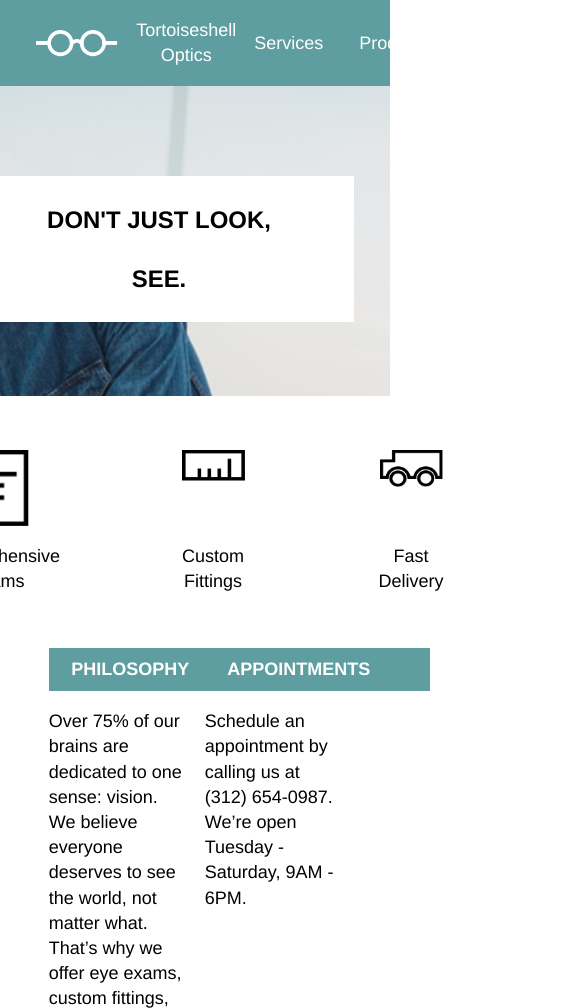
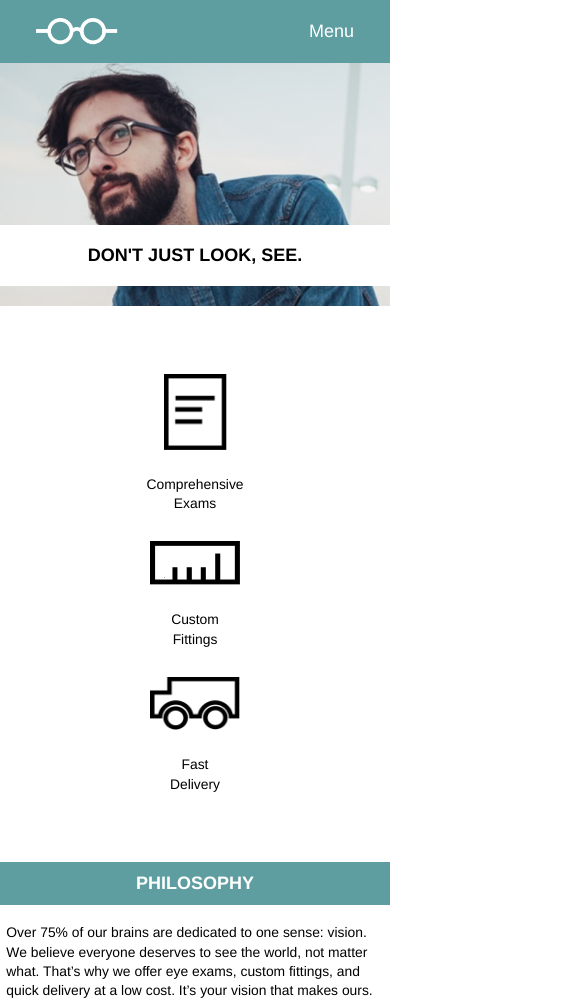
Before and after one commit to 1mauricio4/Tortoiseshell-Optics, a plain HTML site: page index.html in a window 390 px wide. Shown: the top 1008 px of the page, 564 px wide, since content can reach past the window. Drawn offline with Linux system fonts and the light colour scheme.

Commit message:
final add cellphone media query and final minor adjustments on index.

```diff
--- a/index.html
+++ b/index.html
@@ -34,20 +34,20 @@
     <!---<<<   Support   >>>--->
     <div class="container">
       <div class="icons">
-        <div class="icon paper">
-          <div class="image">
+        <div class="icon">
+          <div class="image paper">
             <img src="./resources/images/paper-icon.png" alt="Paper Icon">
           </div>
           <span>Comprehensive <br/> Exams</span>
         </div>
-        <div class="icon ruler">
-          <div class="image">
+        <div class="icon">
+          <div class="image ruler">
             <img src="./resources/images/ruler-icon.png" alt="Ruler Icon">
           </div>
           <span>Custom <br/> Fittings</span>
         </div>
-        <div class="icon truck">
-          <div class="image">
+        <div class="icon">
+          <div class="image truck">
             <img src="./resources/images/truck-icon.png" alt="Truck Icon">
           </div>
           <span>Fast <br/> Delivery</span>
--- a/resources/css/style.css
+++ b/resources/css/style.css
@@ -93,7 +93,7 @@ ul.nav-2 {
 
 .icon {
   height: 8rem;
-  width: auto;
+  width: 5rem;
   display: flex;
   flex-direction: column;
   justify-content: space-between;
@@ -108,6 +108,12 @@ ul.nav-2 {
 
 .image img {
   width: 3.5rem;
+  height: auto;
+}
+
+.ruler img,
+.truck img {
+  width: 5rem;
   height: auto;
 }
 
@@ -187,7 +193,7 @@ footer {
   margin: 0 1rem 0 0;
 }
 
-@media only screen and (max-width: 1020px) {
+@media only screen and (max-width: 1020px) and (min-width: 720px){
   .container {
     width: 100%;
     height: auto;
@@ -214,3 +220,96 @@ footer {
     padding-bottom: 4rem;
   }
 }
+
+@media only screen and (max-width: 720px) {
+  .container {
+    width: 100%;
+    height: auto;
+  }
+
+  header {
+    height: 17rem;
+    width: 100%;
+    padding-top: 0;
+    background-position: 20%;
+  }
+
+  .white-logo span {
+    display: none;
+  }
+
+  .content {
+    width: 100%;
+    padding: 1rem;
+    top: 9rem;
+    left: 0;
+  }
+
+  .content h2 {
+    font-size: 1rem;
+  }
+
+  ul.nav-1 {
+    display: none;
+  }
+
+  ul.nav-2 {
+    display: flex;
+    justify-content: flex-end;
+    align-items: center;
+    flex-grow: 1;
+    padding-right: 1rem;
+  }
+
+  .icons {
+    flex-direction: column;
+    align-items: center;
+    margin: 3.77rem auto 2.23rem auto;
+  }
+
+  .icon {
+    margin: auto auto 1.54rem auto;
+    justify-content: center;
+    height: auto;
+  }
+
+  .image img {
+    margin-bottom: 1rem;
+  }
+
+  .icon span {
+    font-size: .77rem;
+  }
+
+  .information {
+    flex-direction: column;
+    margin: auto;
+  }
+
+  .info {
+    width: 100%;
+    height: auto;
+    margin-bottom: 4rem;
+  }
+
+  .title {
+    margin: auto;
+    width: 100%;
+    height: auto;
+    justify-content: center;
+    padding: .5rem 0;
+  }
+
+  .info p {
+    font-size: .77rem;
+    margin-left: .35rem;
+  }
+
+  .copyright span {
+    display: none;
+  }
+
+  .black-logo {
+    margin: auto;
+  }
+}
```
